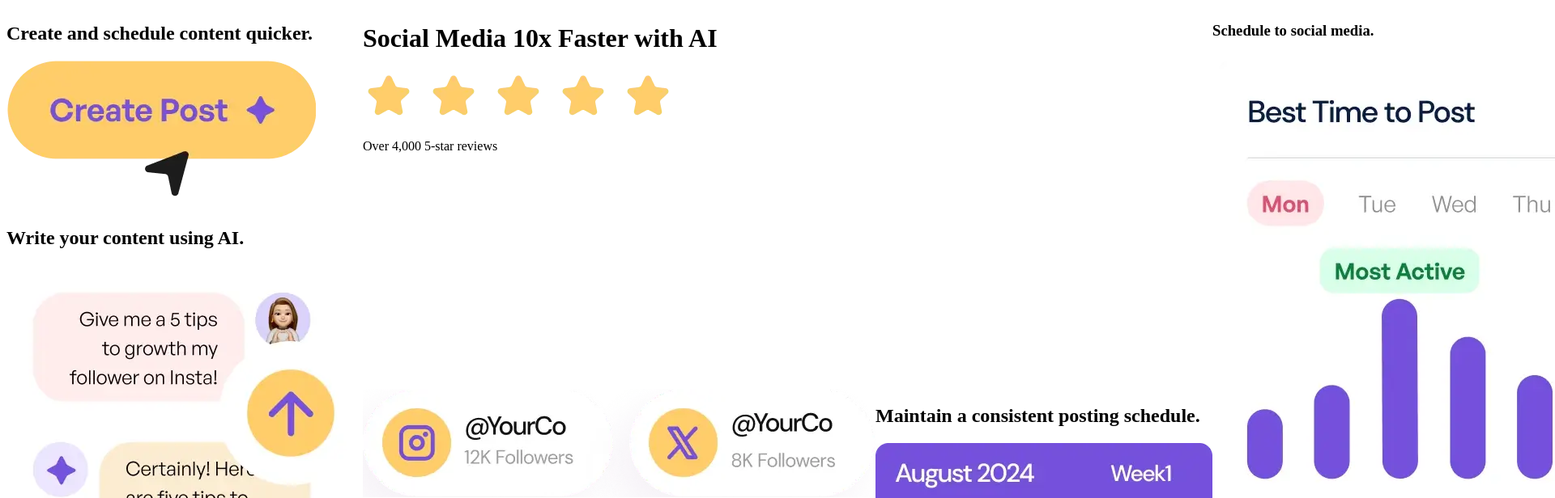
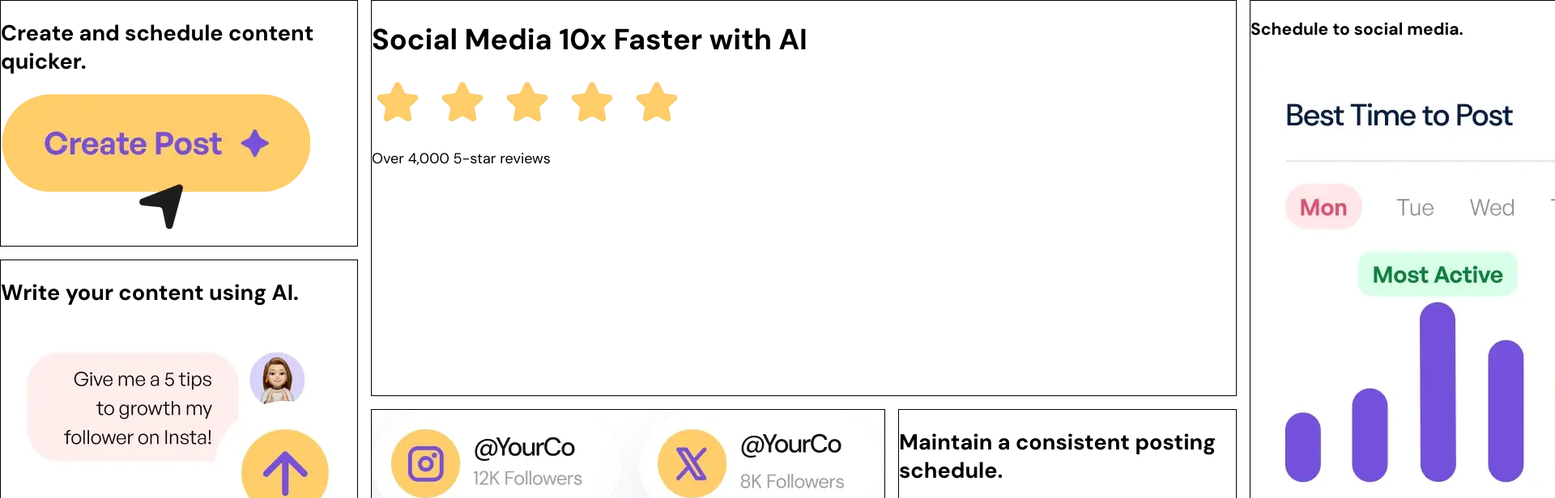
Before and after one commit to MatzeW95/frontendmentor, a React (Create React App) app in the folder Bento Grid/bento-grid/: page / in a window 1280 px wide. Shown: the top 616 px of the page at 81% size, 1920 px wide, since content can reach past the window. Built offline with nearby package versions, Linux system fonts and the light colour scheme.

Commit message:
added color variables

```diff
--- a/Bento Grid/bento-grid/src/style.css
+++ b/Bento Grid/bento-grid/src/style.css
@@ -1,19 +1,39 @@
+@import url('https://fonts.googleapis.com/css2?family=DM+Sans:ital,opsz,wght@0,9..40,100..1000;1,9..40,100..1000&display=swap');
+
+:root {
+    --purpleLight: hsl(254, 88%, 90%);
+    --purpleDark: hsl(256, 67%, 59%);
+    --yellowLight: hsl(31, 66%, 93%);
+    --yellowDark: hsl(39, 100%, 71%);
+    --white: hsl(0, 0%, 100%);
+    --black: hsl(0, 0%, 7%);
+}
+
+body {
+    margin: 0;
+    font-family: "DM Sans", sans-serif;
+    font-weight: 400;
+    font-size: 18px;
+}
+
 .GridMain {
     display: flex;
     flex-direction: row;
+    column-gap: 1rem;
 }
 
 .GridLeft {
     display: flex;
     flex-direction: column;
+    row-gap: 1rem;
 }
 
 .GridRight {
     display: grid;
     grid-template-columns: repeat(3, 1fr);
     grid-template-rows: repeat(3, 1fr);
-    grid-column-gap: 0px;
-    grid-row-gap: 0px;
+    grid-column-gap: 1rem;
+    grid-row-gap: 1rem;
 }
 
 #Grid1 {
@@ -35,3 +55,7 @@
 #Grid5 {
     grid-area: 3 / 2 / 4 / 4;
 }
+
+.GridItem {
+    border: 1px solid black;
+}
```
